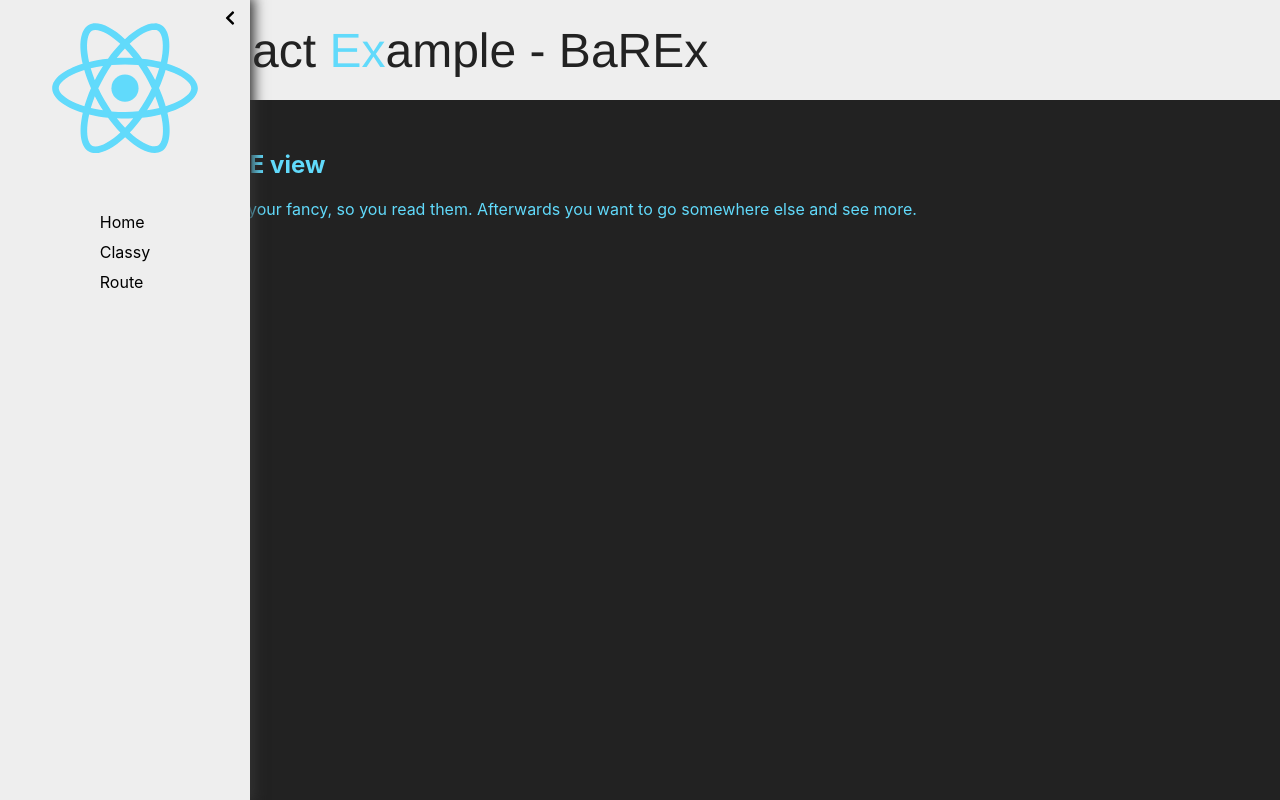
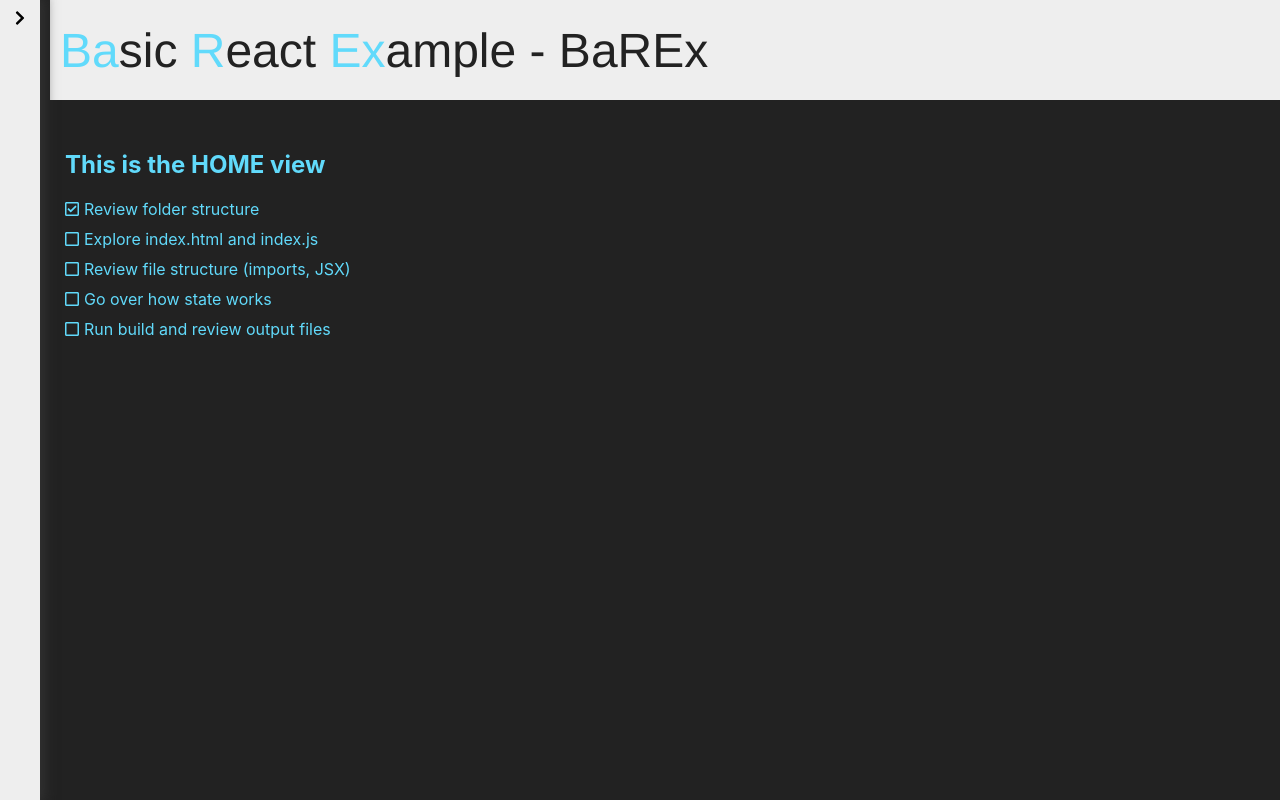
Before and after one commit to ZumDeWald/BaREx, a React (Create React App) app: page / in a window 1280 px wide. Built offline with nearby package versions, Linux system fonts and the light colour scheme.

Commit message:
Checklist items populating through map and toggling

```diff
--- a/src/App.css
+++ b/src/App.css
@@ -53,8 +53,6 @@
 }
 
 #sidebar > ul {
-  list-style: none;
-  padding: 0;
   margin: 25px auto;
 }
 
@@ -64,11 +62,25 @@
   cursor: pointer;
 }
 
+.home-items > li {
+  width: max-content;
+  margin: 10px 0;
+}
+
+.home-items > li > span {
+  padding-left: 5px;
+}
+
 main {
   grid-column: c2 / c3;
   grid-row: r2 / r3;
   padding: 30px 0 0 15px;
   margin: 0;
+}
+
+ul {
+  list-style: none;
+  padding: 0;
 }
 
 .menu-chev {
@@ -86,3 +98,14 @@
 .blue {
   color: #61dafb;
 }
+
+.active {
+  color: #61dafb;
+  font-weight: bold;
+  text-decoration: underline;
+  pointer-events: none;
+}
+
+.pointer {
+  cursor: pointer;
+}
--- a/src/App.js
+++ b/src/App.js
@@ -3,21 +3,23 @@
 import HomeView from "./components/HomeView";
 import Classy from "./components/Classy";
 
+import itemData from "./components/items";
 import "./App.css";
 
 function App() {
   const [view, setView] = useState("HOME");
+  const [items, setItems] = useState(itemData);
 
   return (
     <div id="app">
-      <Sidebar setView={setView} />
+      <Sidebar view={view} setView={setView} />
       <header className="app-header">
         <div>
           <span className="blue">Ba</span>sic <span className="blue">R</span>
           eact <span className="blue">Ex</span>ample - BaREx
         </div>
       </header>
-      {view === "HOME" && <HomeView />}
+      {view === "HOME" && <HomeView items={items} setItems={setItems} />}
       {view === "CLASSY" && <Classy />}
     </div>
   );
--- /dev/null
+++ b/src/components/ChecklistItem.js
@@ -0,0 +1,31 @@
+import { FontAwesomeIcon } from "@fortawesome/react-fontawesome";
+
+const ChecklistItem = ({ item, setItems, index }) => {
+  const handleToggleDone = (index) => {
+    setItems((items) => {
+      let clone = [...items];
+      item.done
+        ? (clone[index] = { done: false, info: item.info })
+        : (clone[index] = { done: true, info: item.info });
+      return clone;
+    });
+  };
+
+  return (
+    <li
+      className="pointer"
+      onClick={() => {
+        handleToggleDone(index);
+      }}
+    >
+      {item.done ? (
+        <FontAwesomeIcon icon={["far", "check-square"]} />
+      ) : (
+        <FontAwesomeIcon icon={["far", "square"]} />
+      )}
+      <span>{item.info}</span>
+    </li>
+  );
+};
+
+export default ChecklistItem;
--- a/src/components/FontAwesome.js
+++ b/src/components/FontAwesome.js
@@ -2,9 +2,8 @@
 import { library } from "@fortawesome/fontawesome-svg-core";
 
 //import icons
-import {
-  faChevronRight,
-  faChevronLeft,
-} from "@fortawesome/free-solid-svg-icons";
+import { faChevronLeft } from "@fortawesome/free-solid-svg-icons";
 
-library.add(faChevronRight, faChevronLeft);
+import { faCheckSquare, faSquare } from "@fortawesome/free-regular-svg-icons";
+
+library.add(faChevronLeft, faCheckSquare, faSquare);
--- a/src/components/HomeView.js
+++ b/src/components/HomeView.js
@@ -1,12 +1,20 @@
-const HomeView = () => {
+import ChecklistItem from "./ChecklistItem";
+
+const HomeView = ({ items, setItems }) => {
   return (
     <main>
       <section className="blue">
         <h2>This is the HOME view</h2>
-        <p>
-          Words and things catch your fancy, so you read them. Afterwards you
-          want to go somewhere else and see more.
-        </p>
+        <ul className="home-items">
+          {items.map((item, index) => (
+            <ChecklistItem
+              item={item}
+              setItems={setItems}
+              index={index}
+              key={`Item - ${index}`}
+            />
+          ))}
+        </ul>
       </section>
     </main>
   );
--- a/src/components/Sidebar.js
+++ b/src/components/Sidebar.js
@@ -2,8 +2,8 @@
 import logo from "../logo.svg";
 import { FontAwesomeIcon } from "@fortawesome/react-fontawesome";
 
-const Sidebar = ({ setView }) => {
-  const [menuOpen, setMenuOpen] = useState(true);
+const Sidebar = ({ view, setView }) => {
+  const [menuOpen, setMenuOpen] = useState(false);
 
   const handleMenuToggle = () => {
     menuOpen ? setMenuOpen(false) : setMenuOpen(true);
@@ -18,12 +18,15 @@
     <aside id="sidebar" className={menuOpen ? "menu-show" : ""}>
       <FontAwesomeIcon
         icon="chevron-left"
-        className={menuOpen ? "menu-chev" : "menu-chev rotate180"}
+        className={
+          menuOpen ? "menu-chev pointer" : "menu-chev pointer rotate180"
+        }
         onClick={handleMenuToggle}
       />
       <img src={logo} className="App-logo" alt="logo" />
       <ul>
         <li
+          className={view === "HOME" ? "active" : ""}
           onClick={() => {
             handleViewChange("HOME");
           }}
@@ -31,6 +34,7 @@
           Home
         </li>
         <li
+          className={view === "CLASSY" ? "active" : ""}
           onClick={() => {
             handleViewChange("CLASSY");
           }}
--- /dev/null
+++ b/src/components/items.js
@@ -0,0 +1,24 @@
+const itemData = [
+  {
+    done: true,
+    info: "Review folder structure",
+  },
+  {
+    done: false,
+    info: "Explore index.html and index.js",
+  },
+  {
+    done: false,
+    info: "Review file structure (imports, JSX)",
+  },
+  {
+    done: false,
+    info: "Go over how state works",
+  },
+  {
+    done: false,
+    info: "Run build and review output files",
+  },
+];
+
+export default itemData;
```
